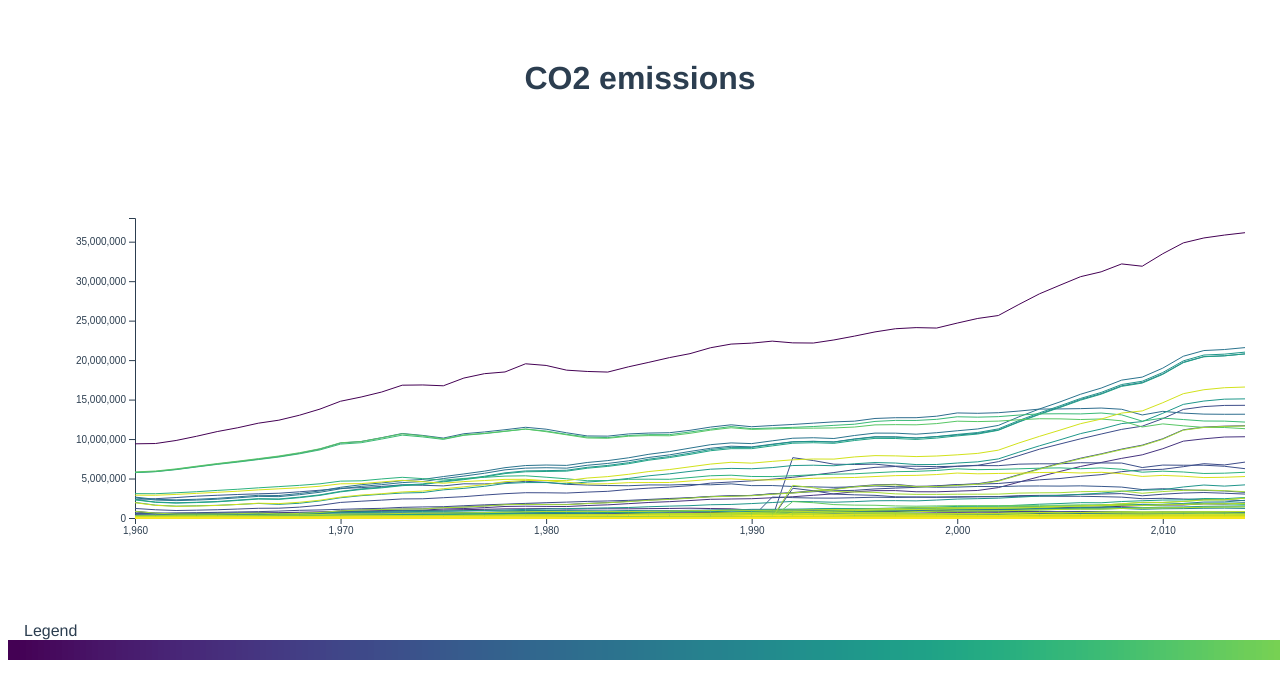
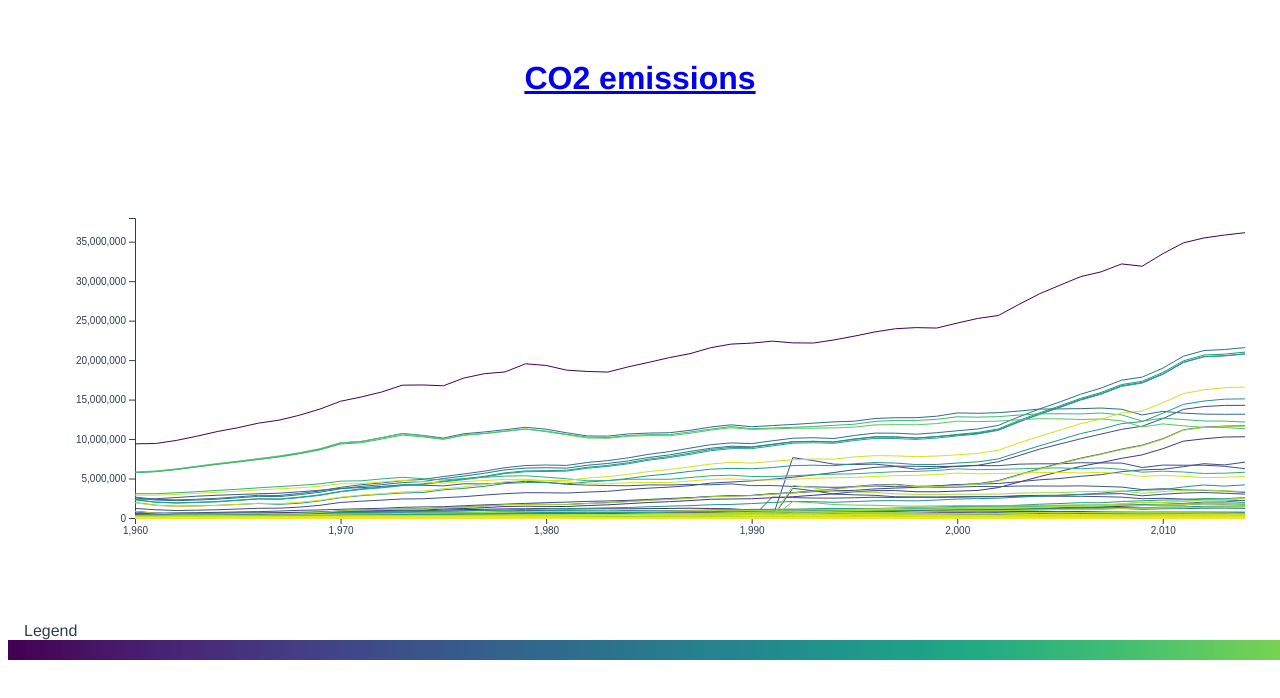
Before and after one commit to CodesOfRa/d3-basics, a Vue app: page / in a window 1280 px wide. Shown: the top 698 px of the page. Built offline with nearby package versions, Linux system fonts and the light colour scheme.

Commit message:
add: github link, the right way

```diff
--- a/src/App.vue
+++ b/src/App.vue
@@ -1,6 +1,8 @@
 <template>
   <div id="app" class="wrapper">
-    <h1 href="https://github.com/CodesOfRa/d3-basics">CO2 emissions</h1>
+    <a href="https://github.com/CodesOfRa/d3-basics">
+      <h1>CO2 emissions</h1>
+    </a>
     <line-chart
       class="center"
       :defaultData="defaultData"
```
